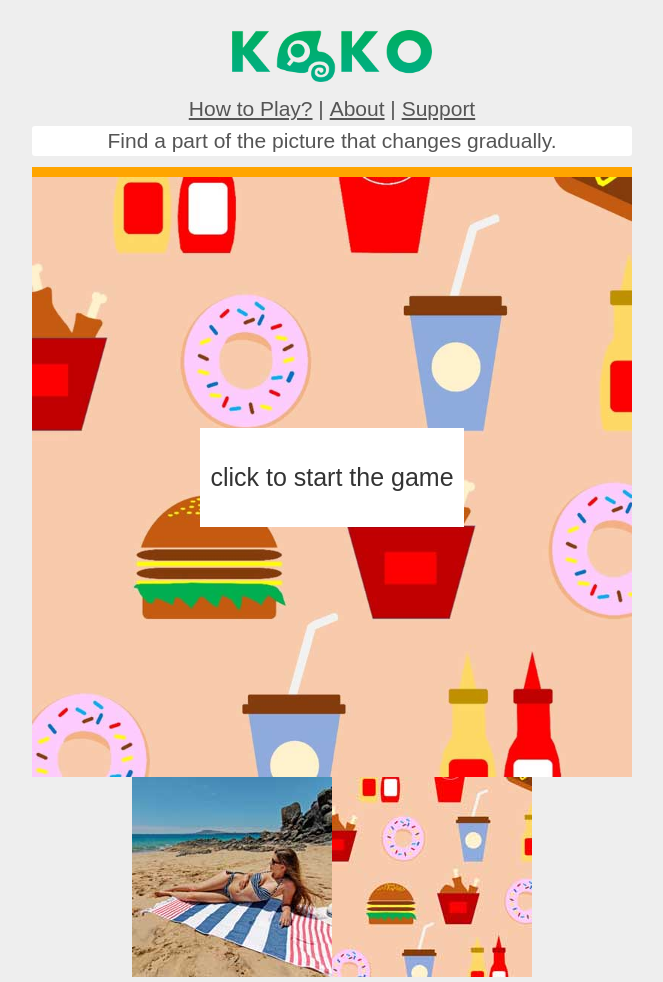
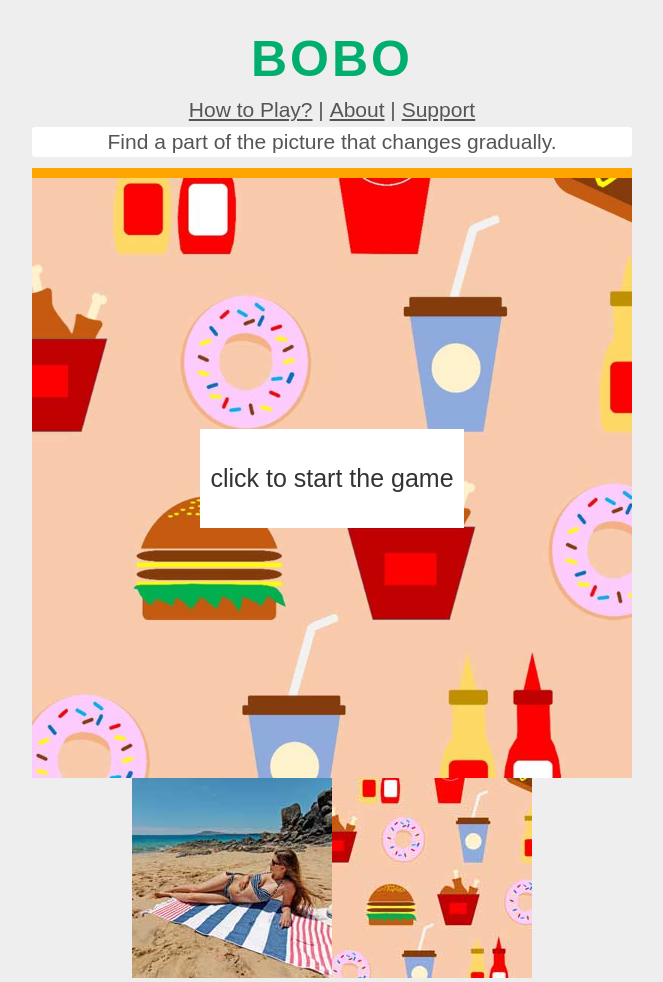
Before and after one commit to colorlessenergy/bobo, a plain HTML site: page index.html in a window 1280 px wide. Shown: the whole page, without its empty margins (308-971 px from the left). Drawn offline with Linux system fonts and the light colour scheme; files whose address does not match are found by name; a web font is replaced by a local one.

Commit message:
change the logo

```diff
--- a/index.html
+++ b/index.html
@@ -19,7 +19,7 @@
 <body>
   <main>
     <header class="header">
-      <img class="logo" src="images/koko_logo.png" alt="the logo for the game">
+      <h1 class="logo">bobo</h1>
       <ul class="nav">
         <li class="nav__item">How to Play?</li> |
         <li class="nav__item">About</li> |
--- a/main.css
+++ b/main.css
@@ -133,10 +133,11 @@ main {
 }
 
 .logo {
-  height: 52px;
-  width: 200px;
-
+  color: #00ae6e;
+  font-size: 50px;
+  letter-spacing: 3px;
   margin: 30px 0 10px 0;
+  text-transform: uppercase;
 }
 
 /* styles for the nav */
```
Also changed, not shown: images/koko_logo.png (deleted).
